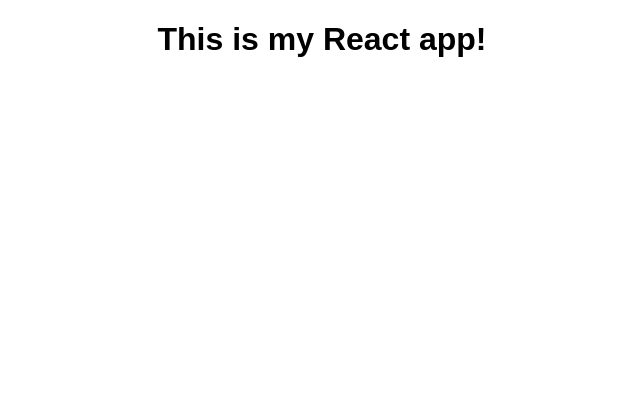
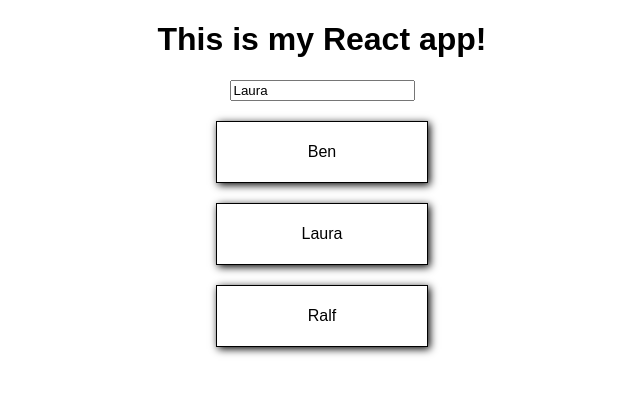
Before and after one commit to lakerka/react-course, a React (Create React App) app: page / in a window 1280 px wide. Shown: the top 394 px of the page, without its empty margins (318-958 px from the left). Built offline with nearby package versions, Linux system fonts and the light colour scheme.

Commit message:
Complete first task.

```diff
--- a/package.json
+++ b/package.json
@@ -3,6 +3,7 @@
   "version": "0.1.0",
   "private": true,
   "dependencies": {
+    "lodash": "^4.17.5",
     "react": "^16.3.1",
     "react-dom": "^16.3.1",
     "react-scripts": "1.1.4"
--- a/src/App.js
+++ b/src/App.js
@@ -1,11 +1,16 @@
 import React, { Component } from 'react';
+
 import './App.css';
+
+import { Task1App } from './task-1/user-actions';
+
 
 class App extends Component {
   render() {
     return (
       <div className="App">
         <h1>This is my React app!</h1>
+          <Task1App />
       </div>
     );
   }
--- /dev/null
+++ b/src/task-1/user-actions.css
@@ -0,0 +1,11 @@
+.Task1App {
+    align: center;
+}
+
+.UserOutput {
+    margin: 20px auto;
+    padding: 5px;
+    border: 1px solid black;
+    max-width: 200px;
+    box-shadow: 2px 2px 8px black;
+}
--- /dev/null
+++ b/src/task-1/user-actions.js
@@ -0,0 +1,52 @@
+import React from 'react';
+import _ from 'lodash';
+
+import './user-actions.css';
+
+
+export class Task1App extends React.Component {
+    state = {
+        people: [
+            {username: 'Ben'},
+            {username: 'Laura'},
+            {username: 'Ralf'}
+        ]
+    };
+
+    changeState = event => {
+        const people = _.clone(this.state.people);
+        people[1].username = event.target.value;
+        this.setState(people);
+    };
+
+    render() {
+        return (
+            <div className="Task1App">
+                <UserInput username={this.state.people[1].username} onChange={this.changeState} />
+                {this.state.people.map(person =>
+                    <UserOutput key={person.username} username={person.username} />
+                )}
+            </div>
+        );
+    }
+}
+
+export class UserInput extends React.Component {
+    render() {
+        return (
+            <input value={this.props.username} onChange={this.props.onChange}></input>
+        );
+    }
+}
+
+
+export class UserOutput extends React.Component {
+    render() {
+        return (
+            <div className="UserOutput">
+                <p>{this.props.username}</p>
+                <p></p>
+            </div>
+        );
+    }
+}
```
